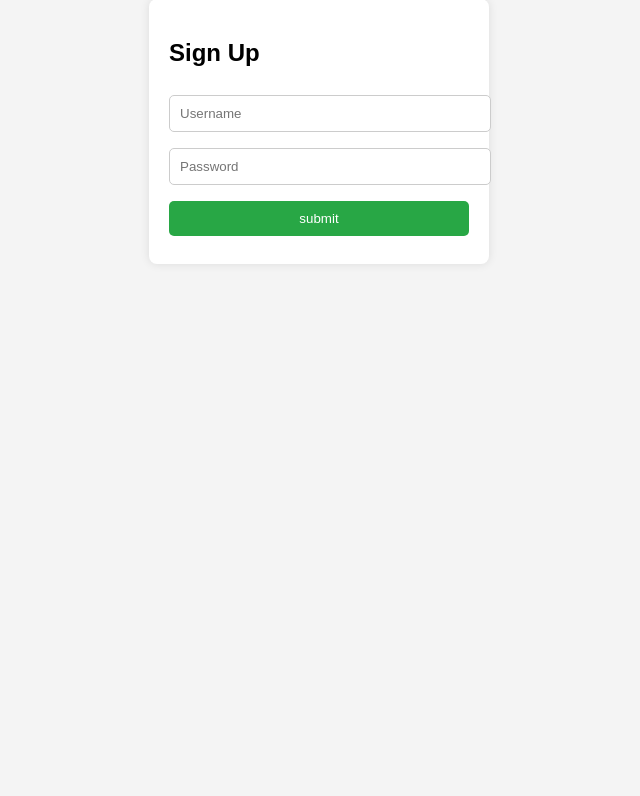
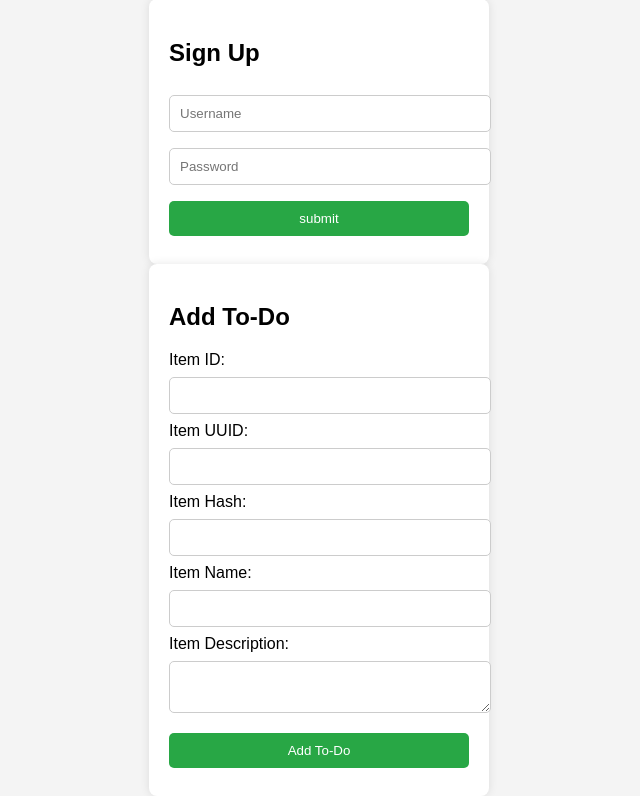
Before and after one commit to mudassirl6/python_dsa, a Flask app: page / in a window 1280 px wide. Shown: the part 257-1053 px from the top of the page, without its empty margins (321-961 px from the left). Before the commit the page ends 493 px from the top, so only its background shows below. Run offline with Flask 3, Linux system fonts and the light colour scheme.

Commit message:
new_changes

```diff
--- a/devops/FrontEnd/app.py
+++ b/devops/FrontEnd/app.py
@@ -1,4 +1,3 @@
-
 from flask import Flask,jsonify,request,render_template
 from datetime import datetime
 from dotenv import load_dotenv
@@ -28,7 +27,14 @@ def about():
 def name():
     name = request.values.get('name')
     age = request.values.get('age')
-    return jsonify({"name":name,"age":age})
+    email = request.values.get('email')
+    address = request.values.get('address')
+    return jsonify({
+        "name": name,
+        "age": age,
+        "email": email,
+        "address": address
+    })
 
 
 @app.route('/submit',methods = ['POST'])
--- a/devops/FrontEnd/templates/index.html
+++ b/devops/FrontEnd/templates/index.html
@@ -27,7 +27,7 @@
             box-shadow: 0px 0px 10px rgba(0, 0, 0, 0.1);
             width: 300px;
         }
-        input, button {
+        input, button, textarea {
             width: 100%;
             padding: 10px;
             margin: 8px 0;
@@ -64,5 +64,30 @@
         </form>
     </div>
 
+    <!-- To-Do Form -->
+    <div class="container">
+        <h2>Add To-Do</h2>
+        <form action="/add_todo" method="POST">
+            <label for="item_id">Item ID:</label>
+            <input type="text" id="item_id" name="item_id" required>
+
+            <label for="item_uuid">Item UUID:</label>
+            <input type="text" id="item_uuid" name="item_uuid" required>
+
+            <label for="item_Hash">Item Hash:</label>
+            <input type="text" id="item_hash" name="item_Hash" required>
+
+
+
+            <label for="item_name">Item Name:</label>
+            <input type="text" id="item_name" name="item_name" required>
+
+            <label for="item_description">Item Description:</label>
+            <textarea id="item_description" name="item_description" required></textarea>
+
+            <button type="submit">Add To-Do</button>
+        </form>
+    </div>
+
 </body>
 </html>
```
Also changed, not shown: devops/BackEnd/app.py (+20 -0 lines), 1 other file.
